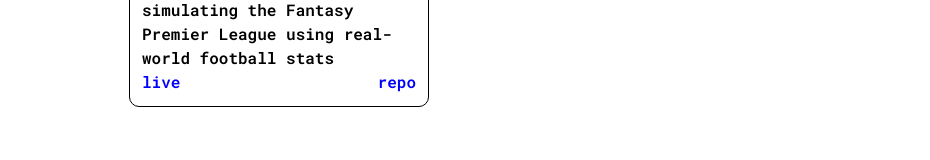
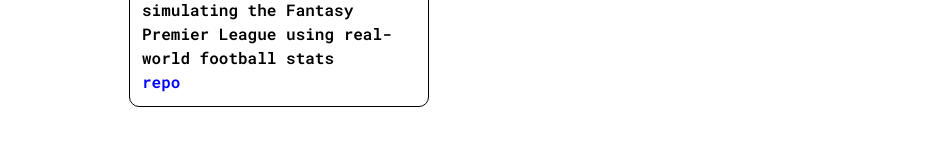
Before and after one commit to jckstllrd/personal-site, a React (Vite) app: page /projects in a window 1280 px wide. Shown: the part 433-593 px from the top of the page, without its empty margins (175-1105 px from the left). Built offline with nearby package versions, Linux system fonts and the light colour scheme.

Commit message:
feat: render live link only if one is supplied as not every project will have a deployed frontend

```diff
--- a/src/components/Project/Project.tsx
+++ b/src/components/Project/Project.tsx
@@ -13,9 +13,11 @@
       <h2>{name}</h2>
       <p>{desc}</p>
       <div className={styles.projectLinks}>
-        <a className={styles.links} href={liveLink}>
-          live
-        </a>
+        {liveLink && (
+          <a className={styles.links} href={liveLink}>
+            live
+          </a>
+        )}
         <a className={styles.links} href={repoLink}>
           repo
         </a>
```
